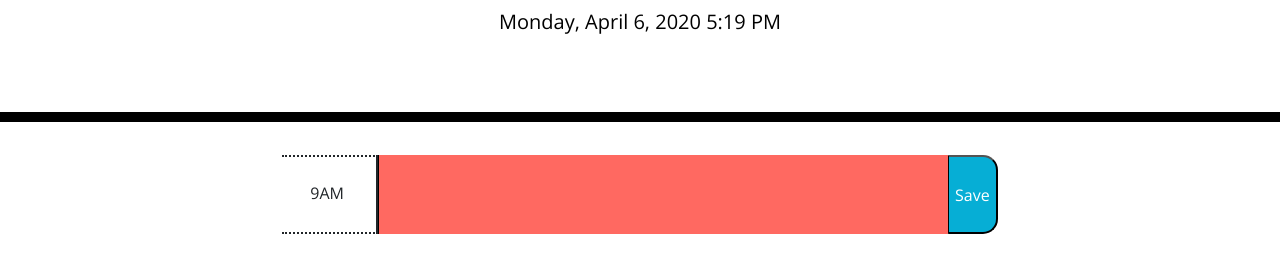
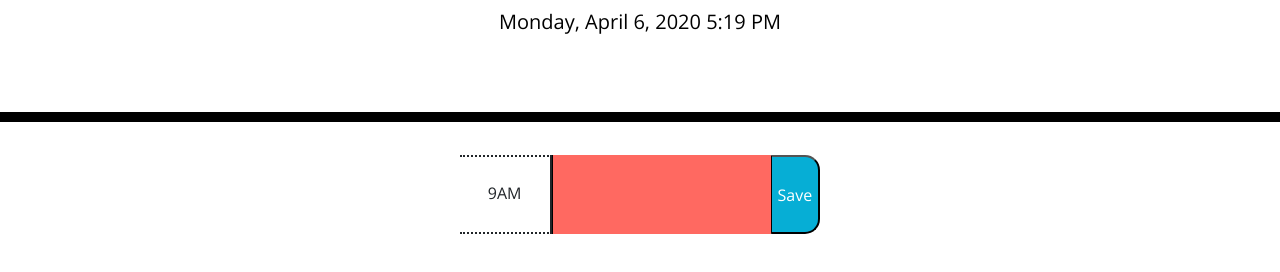
Before and after one commit to ahmedjalal93/ahmedjalal93.github.io, a plain HTML site: page work5/index.html in a window 1280 px wide. Shown: the part 182-454 px from the top of the page. Drawn offline with nearby package versions, Linux system fonts and the light colour scheme.

Commit message:
Fixed width

```diff
--- a/work5/style.css
+++ b/work5/style.css
@@ -23,8 +23,6 @@ textarea{
 
 .description{
   white-space: pre-wrap;
-  width: 50%;
-  max-width:60%;
 }
 
 .time-block{
```
Also changed, not shown: work5/index.html (+1 -1 lines).
